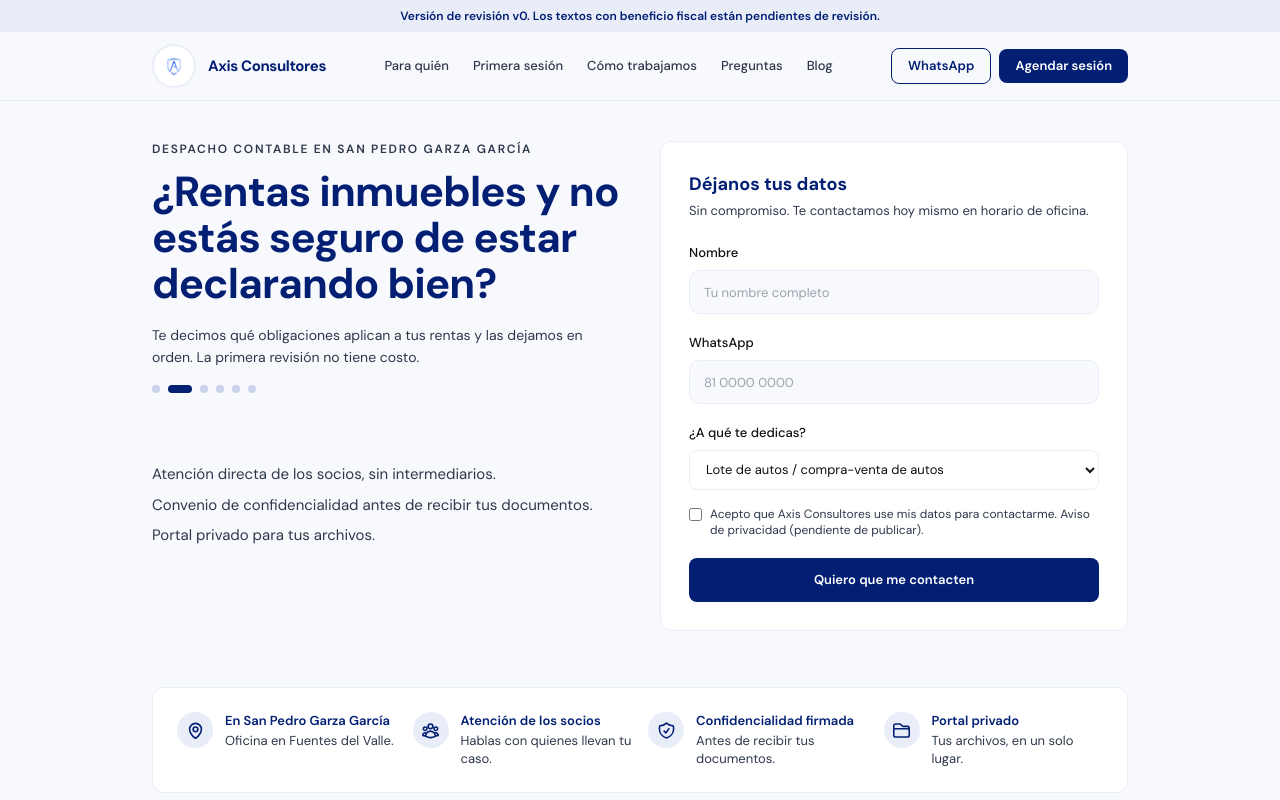
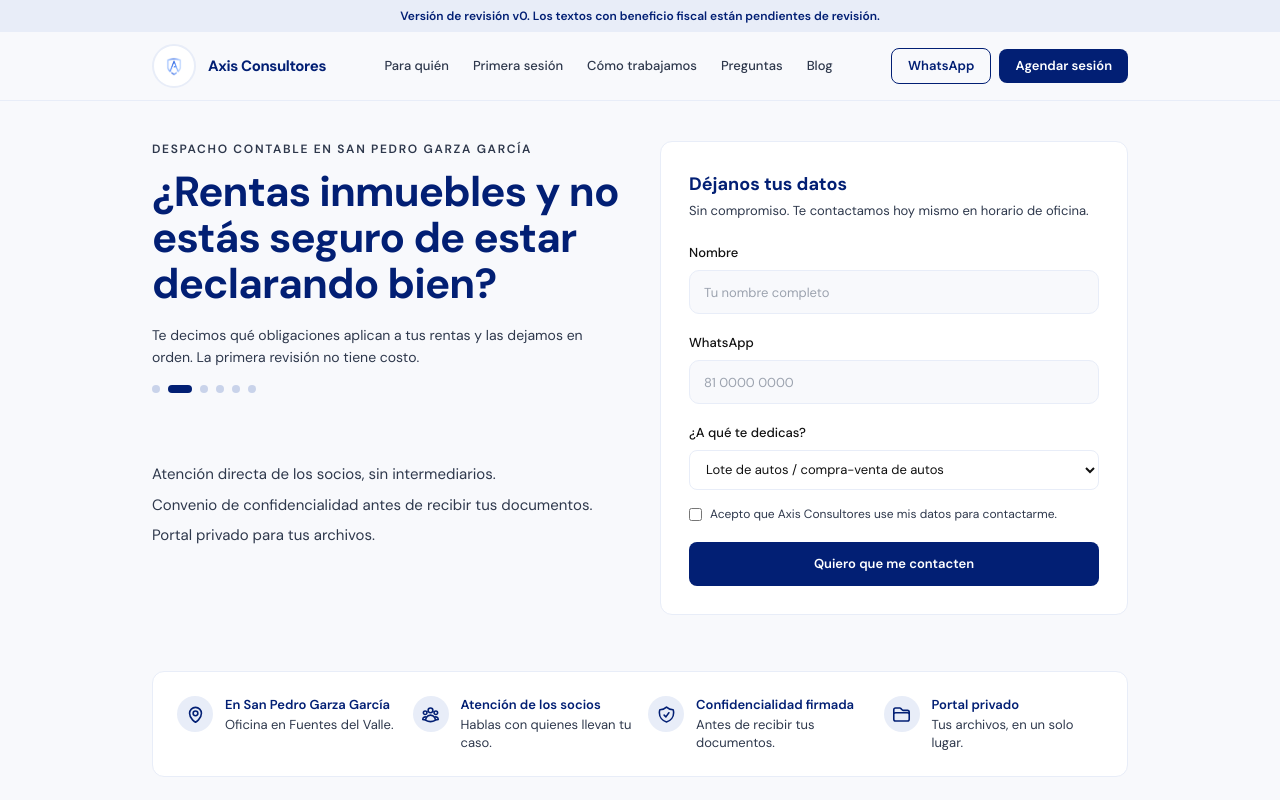
Before and after one commit to etrevino-axis/axis-diagnostico, a React (Vite) app: page / in a window 1280 px wide. Shown: the top 800 px of the page. Built offline with nearby package versions, Linux system fonts and the light colour scheme.

Commit message:
Landing: horario oficial; quita textos pendientes de aviso de privacidad
Co-Authored-By: Claude Sonnet 5.5 <noreply@anthropic.com>
Claude-Session: https://claude.ai/code/session_01Mn73jV2iMRmbmFhxkvxtLX

```diff
--- a/src/pages/landing/index.tsx
+++ b/src/pages/landing/index.tsx
@@ -292,7 +292,7 @@ export default function Landing() {
                   </div>
                   <label className="flex items-start gap-2 text-xs text-[#2e384c]">
                     <input type="checkbox" required checked={acepta} onChange={(e) => setAcepta(e.target.checked)} className="mt-0.5" />
-                    <span>Acepto que Axis Consultores use mis datos para contactarme. Aviso de privacidad (pendiente de publicar).</span>
+                    <span>Acepto que Axis Consultores use mis datos para contactarme.</span>
                   </label>
                 </div>
                 {estado === "error" && (
@@ -512,13 +512,13 @@ export default function Landing() {
               <br />
               66224 San Pedro Garza García, N.L.
             </p>
-            <p className="mt-3 text-sm text-white/60">Horario: [por confirmar]</p>
+            <p className="mt-3 text-sm text-white/60">Horario: lunes a viernes de 8:00 a 19:00 · sábados de 10:00 a 17:00</p>
           </div>
         </div>
         <div className="border-t" style={{ borderColor: "rgba(255,255,255,0.15)" }}>
           <div className="mx-auto flex max-w-5xl flex-col gap-2 px-6 py-5 text-xs text-white/60 sm:flex-row sm:items-center sm:justify-between">
             <p>© 2026 Axis Consultores. Todos los derechos reservados.</p>
-            <p>Aviso de privacidad (pendiente de publicar) · Fotografías: Unsplash</p>
+            <p>Fotografías: Unsplash</p>
           </div>
         </div>
       </footer>
```
Also changed, not shown: 2 other files (tests, documents, lock files or other folders).
